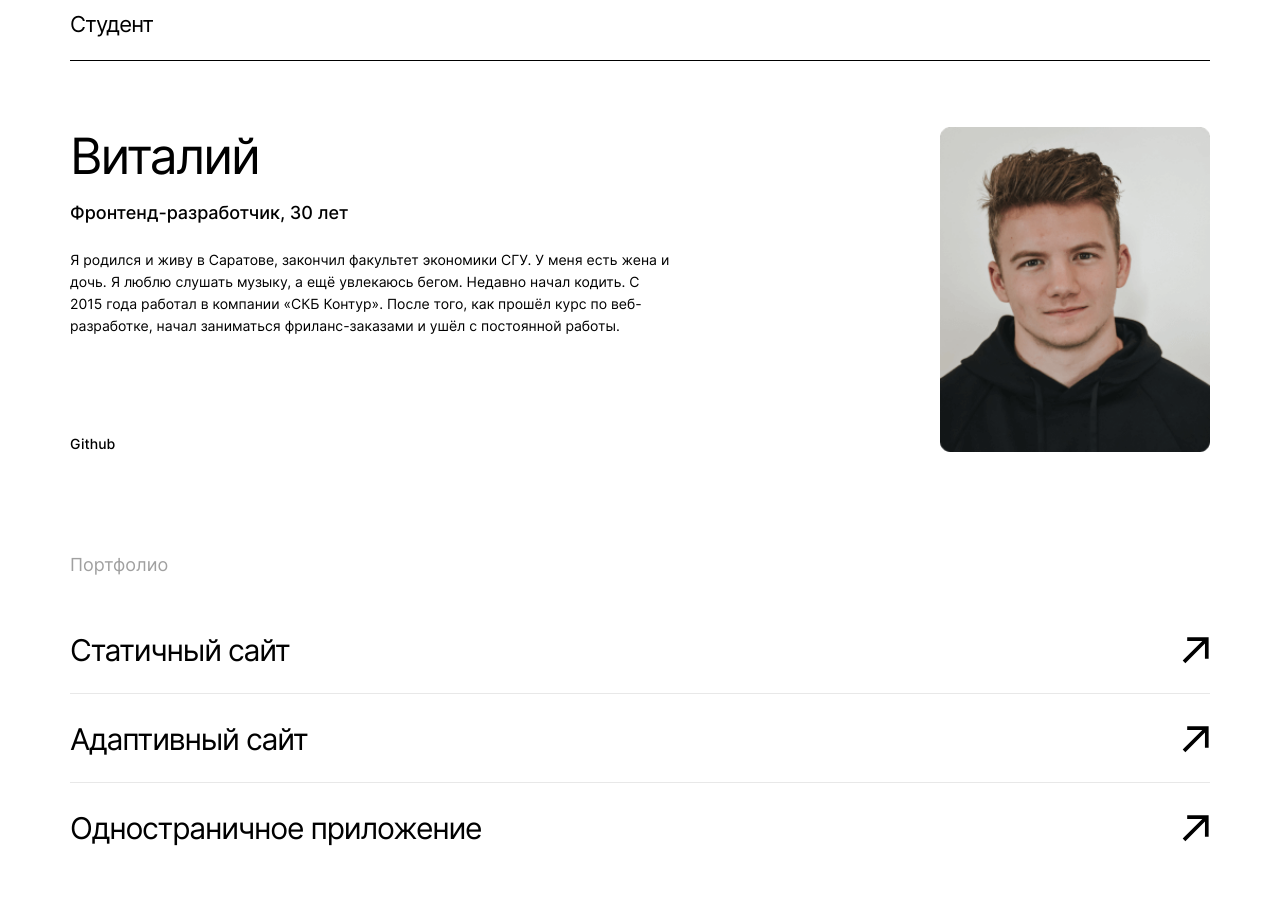
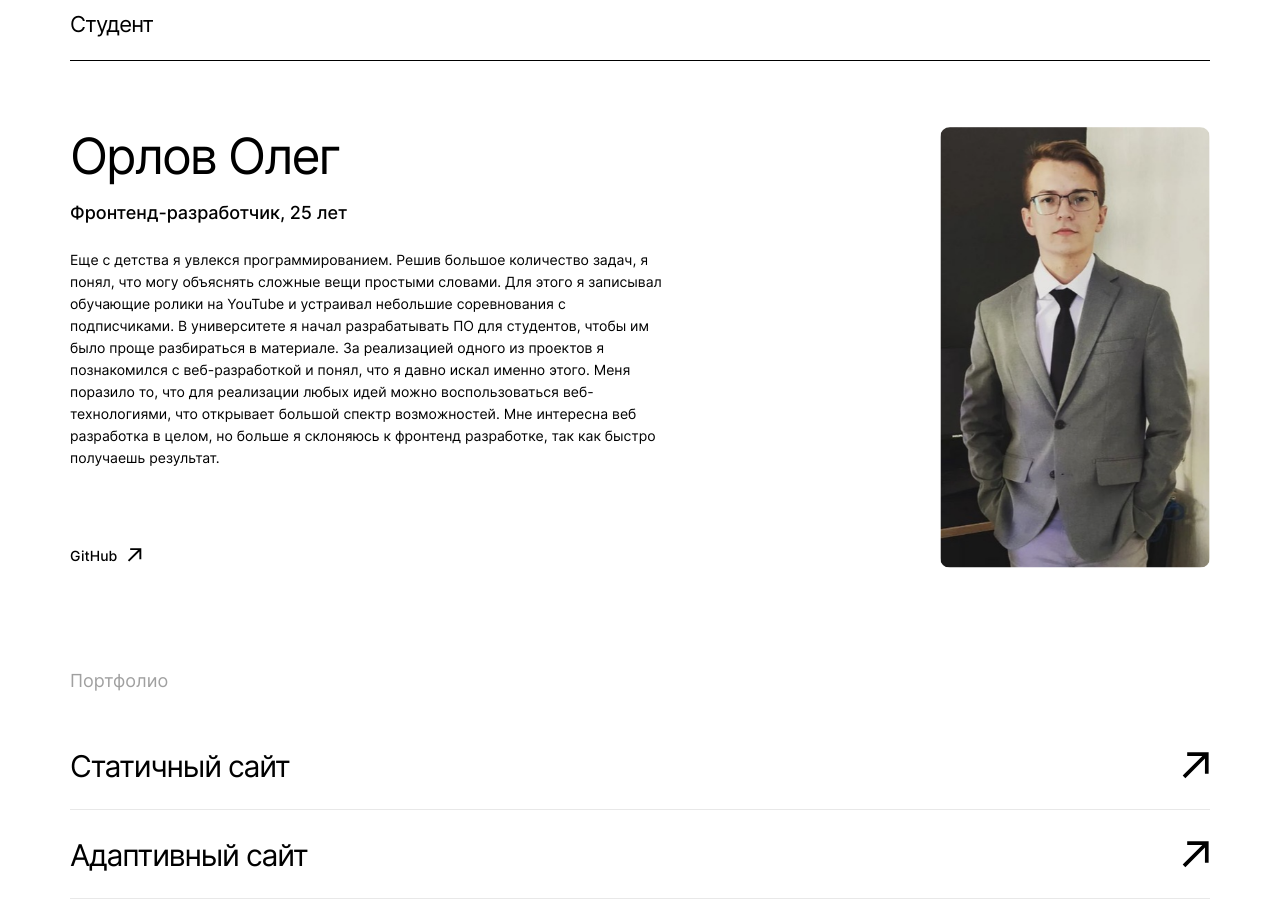
Before and after one commit to orlov-oleg-developer/movies-explorer-frontend, a React (Create React App) app: page / in a window 1280 px wide. Shown: the part 1920-2829 px from the top of the page. Built offline with nearby package versions, Linux system fonts and the light colour scheme; no server answers.

Commit message:
fix: add my data

```diff
--- a/src/components/AboutMe/AboutMe.css
+++ b/src/components/AboutMe/AboutMe.css
@@ -13,6 +13,7 @@
   display: grid;
   grid-template-columns: minmax(min-content, 600px) 270px;
   column-gap: 49px;
+  row-gap: 10px;
   align-content: space-between;
   grid-template-areas:
   "content  photo"
@@ -63,21 +64,44 @@
   box-sizing: border-box;
   margin: 0;
 
+  display: flex;
+  flex-direction: row;
+  align-items: center;
+  gap: 10px;
+
+  align-self: end;
+
+  grid-area: link;
+  align-self: flex-end;
+
+  text-decoration: none;
+}
+
+.about-me__link-text {
+  margin: 0;
+
   text-align: start;
-  text-decoration: none;
 
   color: black;
   font-weight: 500;
   font-size: 14px;
   line-height: 17px;
+}
 
-  grid-area: link;
-  align-self: flex-end;
+.about-me__link-icon {
+  width: 15px;
+  height: 25px;
+
+  background-size: contain;
+  background-position: center center;
+  background-repeat: no-repeat;
 }
 
 .about-me__content-photo {
   grid-area: photo;
   width: 100%;
+
+  border-radius: 10px;
   margin: 0 auto;
 }
 
--- a/src/components/AboutMe/AboutMe.js
+++ b/src/components/AboutMe/AboutMe.js
@@ -1,6 +1,7 @@
 import './AboutMe.css'
 import PageTitle from "../UI/PageTitle/PageTitle";
 import imagePath from '../../images/photo.png';
+import linkToIconPath from "../../images/link-icon.svg";
 
 const AboutMe = () => {
   return (
@@ -8,15 +9,26 @@ const AboutMe = () => {
       <PageTitle title={"Студент"} mixClass={"about-me__title"}/>
       <article className="about-me__grid">
         <div className="about-me__content">
-          <h3 className="about-me__content-title">Виталий</h3>
-          <p className="about-me__content-subtitle">Фронтенд-разработчик, 30 лет</p>
-          <p className="about-me__content-description">Я родился и живу в Саратове, закончил факультет экономики СГУ.
-            У меня есть жена и дочь. Я люблю слушать музыку, а ещё увлекаюсь бегом. Недавно начал кодить.
-            С 2015 года работал в компании «СКБ Контур». После того, как прошёл курс по веб-разработке, начал заниматься
-            фриланс-заказами и ушёл с постоянной работы.
+          <h3 className="about-me__content-title">Орлов Олег</h3>
+          <p className="about-me__content-subtitle">Фронтенд-разработчик, 25 лет</p>
+          <p className="about-me__content-description">Еще с детства я увлекся программированием.
+            Решив большое количество задач, я понял, что могу объяснять сложные вещи простыми словами.
+            Для этого я записывал обучающие ролики на YouTube и устраивал небольшие соревнования с подписчиками.
+            В университете я начал разрабатывать ПО для студентов, чтобы им было проще разбираться в материале.
+            За реализацией одного из проектов я познакомился с веб-разработкой и понял, что я давно искал именно этого.
+            Меня поразило то, что для реализации любых идей можно воспользоваться веб-технологиями, что открывает
+            большой спектр возможностей. Мне интересна веб разработка в целом, но больше я склоняюсь к фронтенд разработке,
+            так как быстро получаешь результат.
           </p>
         </div>
-        <a className="about-me__content-link" href="#">Github</a>
+
+        <a className="about-me__content-link" href="#">
+          <p className="about-me__link-text">GitHub</p>
+          <div
+            className="about-me__link-icon"
+            style={{ backgroundImage: `url(${linkToIconPath})`}}
+          />
+        </a>
         <img className="about-me__content-photo" src={imagePath} alt="Фотография студента"/>
       </article>
     </section>
```
Also changed, not shown: src/images/photo.png.
